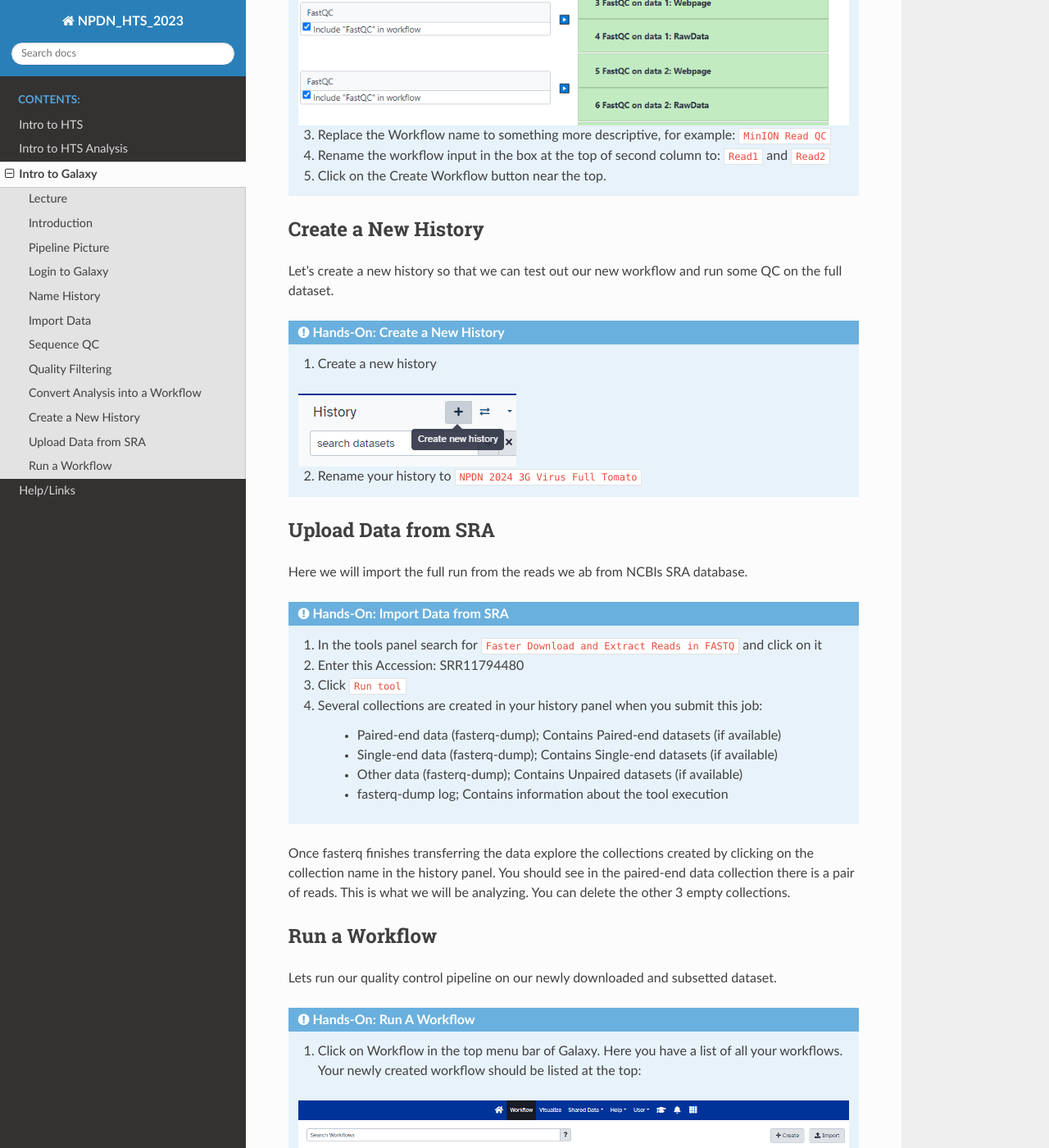
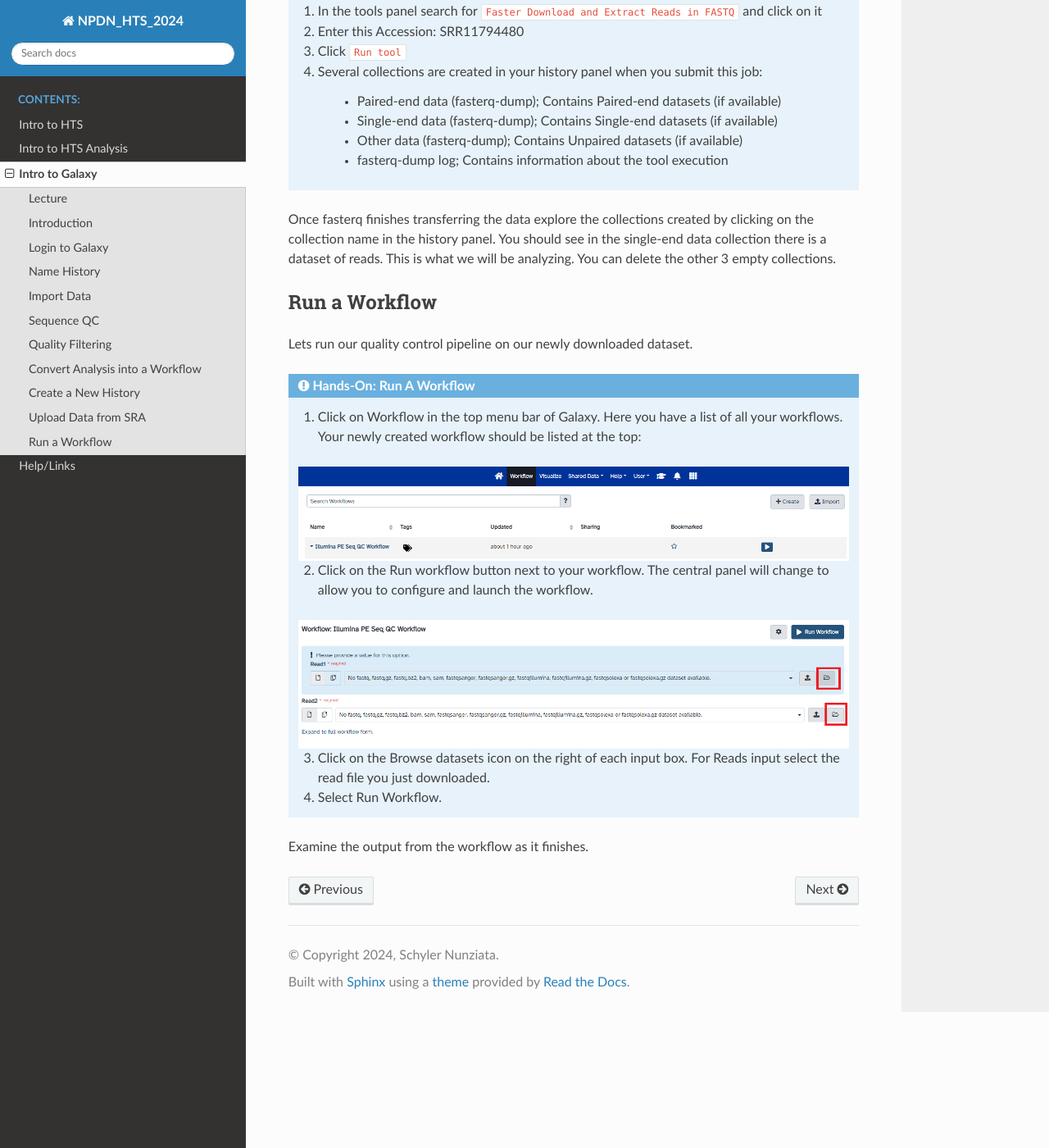
Before and after one commit to snunzi/NPDN_HTS_2024, a Sphinx documentation site: the page built from docs/source/introgalaxy.rst, in a window 1280 px wide and 1400 px high, scrolled down 6352 px. Shown: the whole window at 82% size. Built offline with Sphinx 7.4.7 and the Read the Docs theme 2.0.0, drawn with Linux system fonts in a browser that asks for light colours; some of the changed text lies outside the part shown.

```diff
--- a/docs/source/conf.py
+++ b/docs/source/conf.py
@@ -17,8 +17,8 @@
 
 # -- Project information -----------------------------------------------------
 
-project = 'NPDN_HTS_2023'
-copyright = '2023, Schyler Nunziata'
+project = 'NPDN_HTS_2024'
+copyright = '2024, Schyler Nunziata'
 author = 'Schyler Nunziata'
 
 # The full version, including alpha/beta/rc tags
--- a/docs/source/index.rst
+++ b/docs/source/index.rst
@@ -1,4 +1,4 @@
-.. NPDN_HTS_2023 documentation master file, created by
+.. NPDN_HTS_2024 documentation master file, created by
    sphinx-quickstart on Tue Feb 16 16:44:06 2021.
    You can adapt this file completely to your liking, but it should at least
    contain the root `toctree` directive.
--- a/docs/source/introgalaxy.rst
+++ b/docs/source/introgalaxy.rst
@@ -13,11 +13,6 @@
 
 Here, we will perform virus discovery on a Tomato leaf sample. The dataset was generated using the SQK-PCS108 cDNA PCR kit (Oxford Nanopore Technologies) and sequenced in a MinION Mk1B device (MIN-101B).
 
-
-Pipeline Picture
-^^^^^^^^^^^^^^^^^^
-
-		.. image:: _static/3gviruspipeline.png
 
 Login to Galaxy
 ^^^^^^^^^^^^^^^
@@ -167,7 +162,7 @@
 
     3. Replace the Workflow name to something more descriptive, for example: ``MinION Read QC``
 
-    4. Rename the workflow input in the box at the top of second column to: ``Read1`` and ``Read2``
+    4. Rename the workflow input in the box at the top of second column to: ``Reads``
 
     5. Click on the Create Workflow button near the top.
 
@@ -205,13 +200,13 @@
 
         * fasterq-dump log; Contains information about the tool execution
 
-Once fasterq finishes transferring the data explore the collections created by clicking on the collection name in the history panel. You should see in the paired-end data collection there is a pair of reads. This is what we will be analyzing. You can delete the other 3 empty collections.
+Once fasterq finishes transferring the data explore the collections created by clicking on the collection name in the history panel. You should see in the single-end data collection there is a dataset of reads. This is what we will be analyzing. You can delete the other 3 empty collections.
 
 
 
 Run a Workflow
 ^^^^^^^^^^^^^^^
-Lets run our quality control pipeline on our newly downloaded and subsetted dataset.
+Lets run our quality control pipeline on our newly downloaded dataset.
 
 .. admonition:: Hands-On: Run A Workflow
 
@@ -223,7 +218,7 @@
 
     .. image:: _static/selectworkflow2.png
 
-    3. Click on the Browse datasets icon on the right of each input box. For Read1 input select the ``Raw Read 1`` file, and for Read2 input choose ``Raw Read 2``.
+    3. Click on the Browse datasets icon on the right of each input box. For Reads input select the read file you just downloaded.
 
     4. Select Run Workflow.
 
```
Also changed, not shown: other parts of docs/source/introgalaxy.rst (+1 -1 lines).
